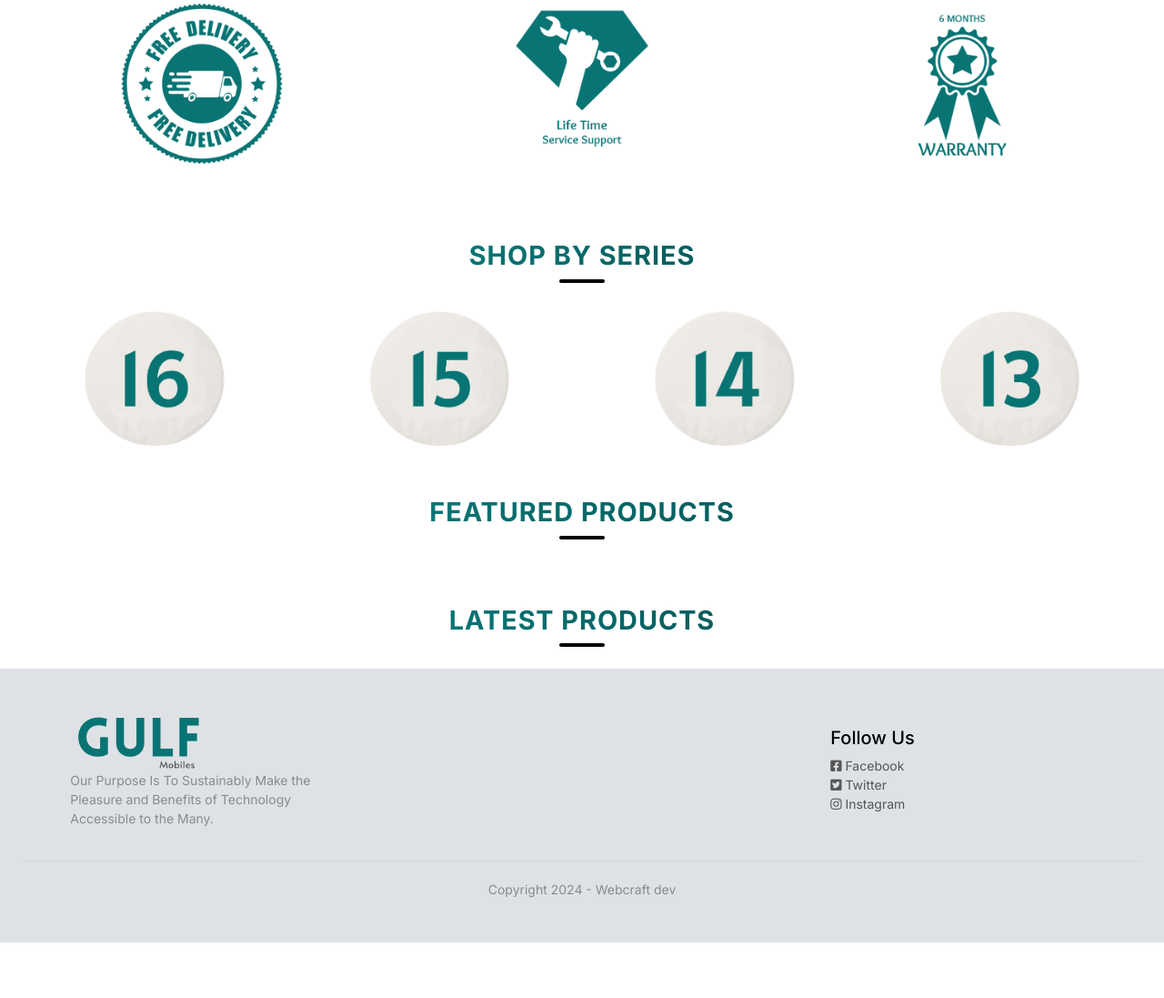
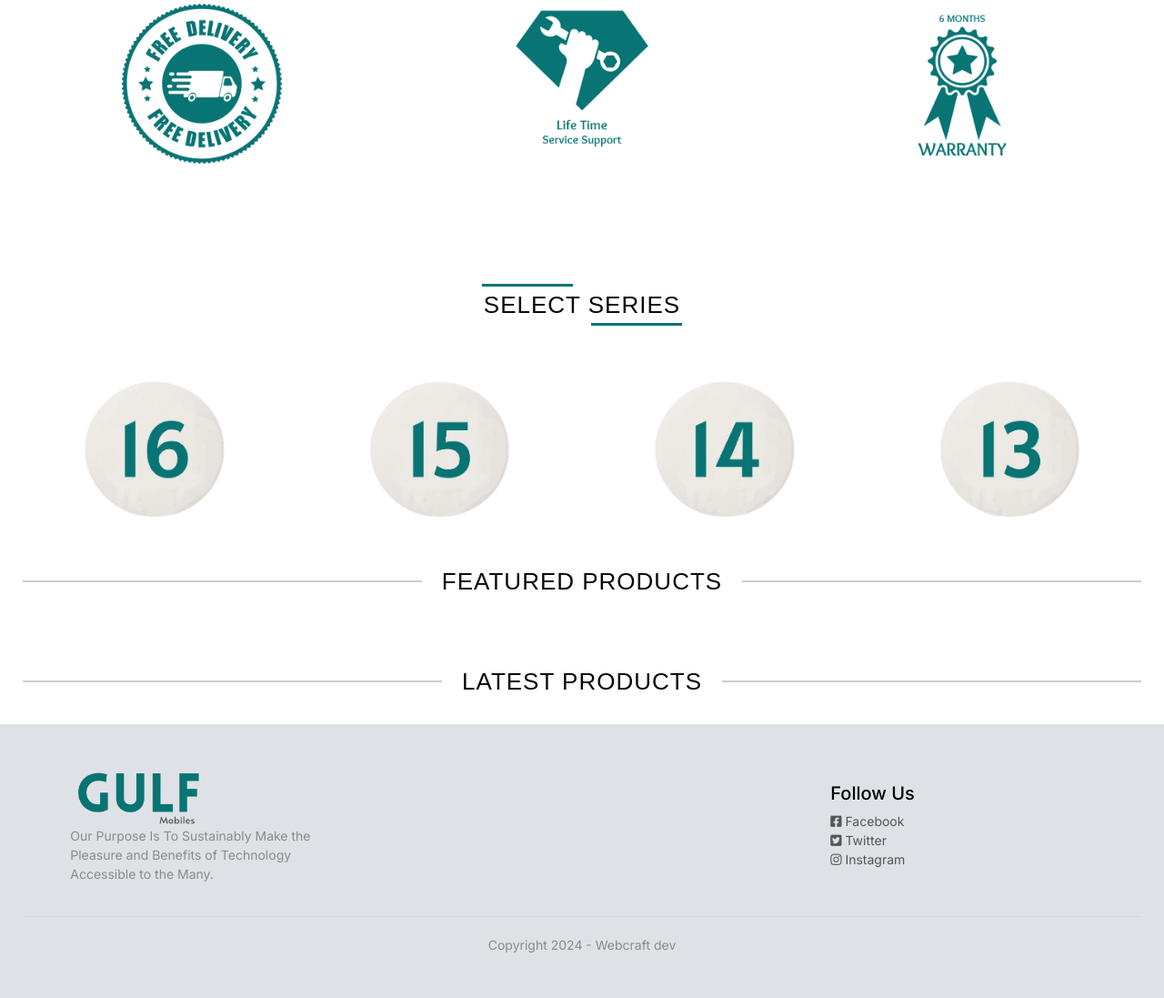
Before and after one commit to minhaj-mhd/AppleAlley, a Django app: page / in a window 1280 px wide. Shown: the part 872-1969 px from the top of the page at 91% size. Before the commit the page ends 1908 px from the top, so only its background shows below. Run offline with Django 5.2, Linux system fonts and the light colour scheme; data that the repository does not hold is empty; parts of the project's set-up code (start-up, migrations or seed data) failed here and were passed over.

Commit message:
style: homelayuot

```diff
--- a/static/css/style.css
+++ b/static/css/style.css
@@ -1009,11 +1009,39 @@ form a{
     margin: 0 auto;
 }
 
+/* === BASE HEADING === */
+
 .title2 h1 {
-    text-align:center;
+    position: relative;
+    padding: 0;
+    margin: 0;
+    font-family: "Raleway", sans-serif;
+    font-weight: 300;
+    font-size: 40px;
+    color: #080808;
+    -webkit-transition: all 0.4s ease 0s;
+    -o-transition: all 0.4s ease 0s;
+    transition: all 0.4s ease 0s;
+  }
 
-    text-transform:uppercase;
-    font-size:26px; letter-spacing:1px;
+  .title2 h1 span {
+    display: block;
+    font-size: 0.5em;
+    line-height: 1.3;
+  }
+
+  .title2 h1 em {
+    font-style: normal;
+    font-weight: 600;
+  }
+
+  /* === STYLE 8 (title2 for h1) === */
+
+  .title2 h1 {
+    text-align: center;
+    text-transform: uppercase;
+    font-size: 26px;
+    letter-spacing: 1px;
 
     display: grid;
     grid-template-columns: 1fr auto 1fr;
@@ -1021,9 +1049,66 @@ form a{
     grid-gap: 22px;
   }
 
-  .title2 h1:after,.eight h1:before {
+  .title2 h1:after, .title2 h1:before {
     content: " ";
     display: block;
     border-bottom: 2px solid #ccc;
-    background-color:#f8f8f8;
+    background-color: #ffffff;
   }
+  /* === TITLE1 SPECIFIC HEADING === */
+.title1 h1 {
+    font-size: 26px;
+    letter-spacing: 1px;
+    text-transform: uppercase;
+    width: 220px;
+    text-align: center;
+    margin: auto;
+    white-space: nowrap;
+    padding-bottom: 13px;
+  }
+
+  .title1 h1:before {
+    background-color: #087474;
+    content: '';
+    display: block;
+    height: 3px;
+    width: 100px;
+    margin-bottom: 5px;
+  }
+
+  .title1 h1:after {
+    background-color: #087474;
+    content: '';
+    display: block;
+    position: absolute;
+    right: 0;
+    bottom: 0;
+    height: 3px;
+    width: 100px;
+    margin-bottom: 0.25em;
+  }
+
+  /* === GLOBAL BASE HEADING === */
+  h1 {
+    position: relative;
+    padding: 0;
+    margin: 0;
+    font-family: "Raleway", sans-serif;
+    font-weight: 300;
+    font-size: 40px;
+    color: #080808;
+    -webkit-transition: all 0.4s ease 0s;
+    -o-transition: all 0.4s ease 0s;
+    transition: all 0.4s ease 0s;
+  }
+
+  h1 span {
+    display: block;
+    font-size: 0.5em;
+    line-height: 1.3;
+  }
+
+  h1 em {
+    font-style: normal;
+    font-weight: 600;
+  }
--- a/templates/Home/home_page_layout.html
+++ b/templates/Home/home_page_layout.html
@@ -16,9 +16,9 @@
     </div>
 
     <!-- Shop by Series -->
-    <div class="text-center mb-4">
-        <h3 class="text-uppercase fw-bold custom-heading">Shop by Series</h3>
-        <div class="heading-underline mx-auto"></div>
+    <div class="text-center my-5 title1">
+        <h1 class="text-uppercase ">Select Series</h1>
+
     </div>
     <div class="row text-center gy-4">
         <div class="col-md-3 col-6">
@@ -44,9 +44,9 @@
     </div>
 
     <!-- Featured Products -->
-    <div class="text-center my-5">
-        <h3 class="text-uppercase fw-bold custom-heading">Featured Products</h3>
-        <div class="heading-underline mx-auto"></div>
+    <div class="text-center my-5 title2">
+        <h1 class="text-uppercase ">Featured Products</h1>
+
     </div>
     <div class="row gy-4">
         {% get_featured_products 4 as featured_products %}
@@ -67,9 +67,9 @@
     </div>
 
     <!-- Latest Products -->
-    <div class="text-center my-5">
-        <h3 class="text-uppercase fw-bold custom-heading">Latest Products</h3>
-        <div class="heading-underline mx-auto"></div>
+    <div class="text-center my-5 title2">
+        <h1 class="text-uppercase ">Latest Products</h1>
+
     </div>
     <div class="row gy-4">
         {% get_latest_products 4 as latest_products %}
```
